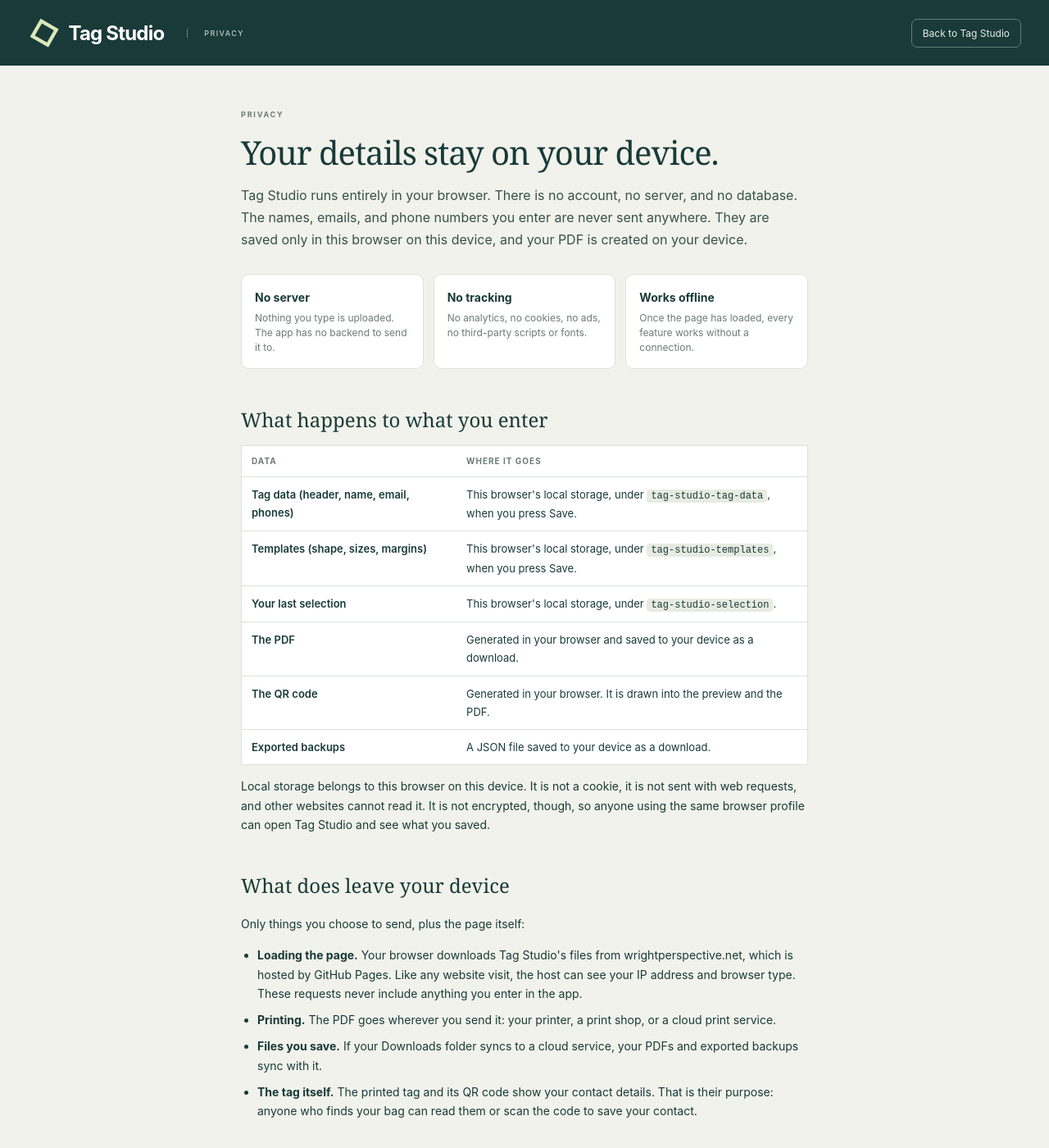
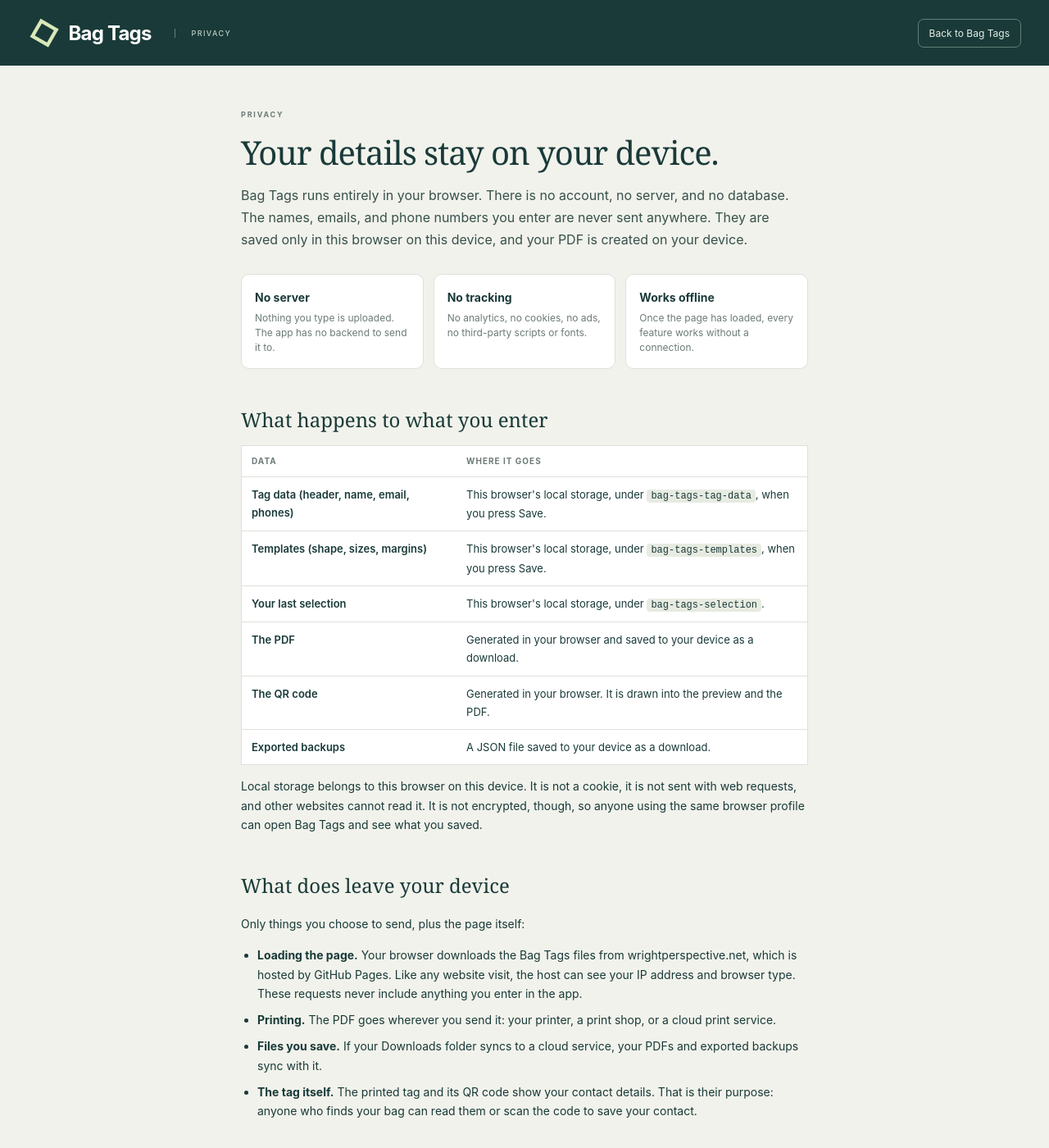
Before and after one commit to jswright61/jswright61.github.io, a Jekyll site: the page bag_tags/privacy.html, which Jekyll copies as it is, in a window 1280 px wide and 1400 px high. Shown: the whole window at 82% size. Built offline with Jekyll 4.4.1, drawn with Linux system fonts in a browser that asks for light colours; some of the changed text lies outside the part shown.

Commit message:
Renames Tag Studio to Bag Tags
Renames the localStorage keys from tag-studio-* to bag-tags-*. On load, data saved under the old keys is moved to the new ones, so existing templates and tag data carry over.

```diff
--- a/bag_tags/core.js
+++ b/bag_tags/core.js
@@ -1,4 +1,4 @@
-/* Tag Studio layout engine. Browser-native; no build step. */
+/* Bag Tags layout engine. Browser-native; no build step. */
 (function(root){
 'use strict';
 const header='REWARD & THANKS FOR RETURN';
@@ -59,7 +59,7 @@ function compute(state,PDF,qrFactory){
 function outline(m){const n=m.n;return m.state.shape==='angled'?[[0,0],[n.topEdge,0],[n.width,(n.height-n.endHeight)/2],[n.width,(n.height+n.endHeight)/2],[n.topEdge,n.height],[0,n.height]]:[[0,0],[n.width,0],[n.width,n.height],[0,n.height]];}
 function qrRuns(m,callback){if(!m.state.qr)return;const mod=m.qrSize/(m.matrix.length+8);for(let r=0;r<m.matrix.length;r++){let c=0;while(c<m.matrix.length){if(!m.matrix[r][c]){c++;continue;}let start=c;while(c<m.matrix.length&&m.matrix[r][c])c++;callback(m.qx+(start+4)*mod,m.qy+(r+4)*mod,(c-start)*mod,mod);}}}
 function cutSegments(m){const a=[],n=m.n;if(!m.state.cutLines)return a;for(let c=0;c<=m.cols;c++)a.push([m.x0+c*n.width,14.4,m.x0+c*n.width,m.ph-14.4]);for(let r=0;r<=m.rows;r++)a.push([14.4,m.y0+r*n.height,m.pw-14.4,m.y0+r*n.height]);if(m.state.shape==='angled')for(let r=0;r<m.rows;r++)for(let c=0;c<m.cols;c++){const x=m.x0+c*n.width,y=m.y0+r*n.height;a.push([x+n.topEdge,y,x+n.width,y+(n.height-n.endHeight)/2],[x+n.topEdge,y+n.height,x+n.width,y+(n.height+n.endHeight)/2]);}return a;}
-function pdfDocument(m){const p=m.pdf;p.setProperties({title:'Luggage tag inserts',subject:'Print at 100% / Actual Size',creator:'Tag Studio'});for(let r=0;r<m.rows;r++)for(let c=0;c<m.cols;c++){const x=m.x0+c*m.n.width,y=m.y0+r*m.n.height;p.setTextColor(0);p.setFillColor(0);for(const l of m.placed){p.setFont('helvetica',l.bold?'bold':'normal');p.setFontSize(m.font);p.text(l.text,x+l.x,y+l.y);}qrRuns(m,(qx,qy,w,h)=>p.rect(x+qx,y+qy,w+.06,h+.06,'F'));if(m.state.shape==='angled'&&m.state.hole){p.setDrawColor(140);p.setLineWidth(.3);p.circle(x+m.n.width-m.n.holeInset,y+m.n.height/2,m.n.holeDiameter/2,'S');}}
+function pdfDocument(m){const p=m.pdf;p.setProperties({title:'Luggage tag inserts',subject:'Print at 100% / Actual Size',creator:'Bag Tags'});for(let r=0;r<m.rows;r++)for(let c=0;c<m.cols;c++){const x=m.x0+c*m.n.width,y=m.y0+r*m.n.height;p.setTextColor(0);p.setFillColor(0);for(const l of m.placed){p.setFont('helvetica',l.bold?'bold':'normal');p.setFontSize(m.font);p.text(l.text,x+l.x,y+l.y);}qrRuns(m,(qx,qy,w,h)=>p.rect(x+qx,y+qy,w+.06,h+.06,'F'));if(m.state.shape==='angled'&&m.state.hole){p.setDrawColor(140);p.setLineWidth(.3);p.circle(x+m.n.width-m.n.holeInset,y+m.n.height/2,m.n.holeDiameter/2,'S');}}
 p.setDrawColor(145);p.setLineWidth(.3);for(const s of cutSegments(m))p.line(...s);return p;}
 root.TagCore={defaults,blankTemplate,blankTagData,template,tagData,tagDataName,tagDataLines,tagDataObject,fieldFor,design,inches,vcard,compute,outline,qrRuns,cutSegments,pdfDocument};
 })(globalThis);
--- a/bag_tags/index.html
+++ b/bag_tags/index.html
@@ -1,7 +1,7 @@
 <!doctype html>
-<html lang="en"><head><meta charset="utf-8"><meta name="viewport" content="width=device-width,initial-scale=1"><meta name="theme-color" content="#153e3d"><title>Tag Studio — a place for every detail</title><link rel="stylesheet" href="style.css"><script defer src="vendor/jspdf.umd.min.js"></script><script defer src="vendor/qrcode.js"></script><script defer src="core.js"></script><script defer src="app.js"></script></head>
+<html lang="en"><head><meta charset="utf-8"><meta name="viewport" content="width=device-width,initial-scale=1"><meta name="theme-color" content="#153e3d"><title>Bag Tags — a place for every detail</title><link rel="stylesheet" href="style.css"><script defer src="vendor/jspdf.umd.min.js"></script><script defer src="vendor/qrcode.js"></script><script defer src="core.js"></script><script defer src="app.js"></script></head>
 <body>
-<header class="topbar"><a class="brand" href="./" aria-label="Tag Studio home"><span class="brand-icon">◇</span> Tag Studio <span class="edition">PERSONAL EDITION</span></a><div class="top-actions"><span id="save-status" class="save-status">Saved in this browser</span><button id="export-design" class="quiet">Export</button><button id="import-design" class="quiet">Import</button><input id="import-file" type="file" accept="application/json,.json" hidden></div></header>
+<header class="topbar"><a class="brand" href="./" aria-label="Bag Tags home"><span class="brand-icon">◇</span> Bag Tags <span class="edition">PERSONAL EDITION</span></a><div class="top-actions"><span id="save-status" class="save-status">Saved in this browser</span><button id="export-design" class="quiet">Export</button><button id="import-design" class="quiet">Import</button><input id="import-file" type="file" accept="application/json,.json" hidden></div></header>
 <main class="workspace"><aside class="controls"><div class="intro"><span class="eyebrow">THE LITTLE DETAILS MATTER</span><h1>Make it yours.</h1><p>A well-made tag. A little peace of mind.</p></div>
 <div class="library"><label class="preset-label" for="template-select">Template</label><div class="picker"><select id="template-select"></select><button id="save-template" class="save-button">Save template</button><button id="delete-template" class="remove" title="Delete template" aria-label="Delete template">×</button></div>
 <label class="preset-label" for="tagdata-select">Tag data</label><div class="picker"><select id="tagdata-select"></select><button id="save-tagdata" class="save-button">Save tag data</button><button id="delete-tagdata" class="remove" title="Delete tag data" aria-label="Delete tag data">×</button></div></div>
--- a/bag_tags/privacy.html
+++ b/bag_tags/privacy.html
@@ -1,11 +1,11 @@
 <!doctype html>
-<html lang="en"><head><meta charset="utf-8"><meta name="viewport" content="width=device-width,initial-scale=1"><meta name="theme-color" content="#153e3d"><title>Tag Studio Privacy</title><meta name="description" content="Tag Studio runs entirely in your browser. Your details are never sent to a server."><link rel="stylesheet" href="style.css"></head>
+<html lang="en"><head><meta charset="utf-8"><meta name="viewport" content="width=device-width,initial-scale=1"><meta name="theme-color" content="#153e3d"><title>Bag Tags Privacy</title><meta name="description" content="Bag Tags runs entirely in your browser. Your details are never sent to a server."><link rel="stylesheet" href="style.css"></head>
 <body>
-<header class="topbar"><a class="brand" href="./" aria-label="Tag Studio home"><span class="brand-icon">◇</span> Tag Studio <span class="edition">PRIVACY</span></a><div class="top-actions"><a class="quiet" href="./">Back to Tag Studio</a></div></header>
+<header class="topbar"><a class="brand" href="./" aria-label="Bag Tags home"><span class="brand-icon">◇</span> Bag Tags <span class="edition">PRIVACY</span></a><div class="top-actions"><a class="quiet" href="./">Back to Bag Tags</a></div></header>
 <main class="doc">
 <span class="eyebrow">PRIVACY</span>
 <h1>Your details stay on your device.</h1>
-<p class="lede">Tag Studio runs entirely in your browser. There is no account, no server, and no database. The names, emails, and phone numbers you enter are never sent anywhere. They are saved only in this browser on this device, and your PDF is created on your device.</p>
+<p class="lede">Bag Tags runs entirely in your browser. There is no account, no server, and no database. The names, emails, and phone numbers you enter are never sent anywhere. They are saved only in this browser on this device, and your PDF is created on your device.</p>
 
 <ul class="promises">
 <li><strong>No server</strong><span>Nothing you type is uploaded. The app has no backend to send it to.</span></li>
@@ -17,19 +17,19 @@
 <div class="table-wrap"><table>
 <thead><tr><th>Data</th><th>Where it goes</th></tr></thead>
 <tbody>
-<tr><td>Tag data (header, name, email, phones)</td><td>This browser's local storage, under <code>tag-studio-tag-data</code>, when you press Save.</td></tr>
-<tr><td>Templates (shape, sizes, margins)</td><td>This browser's local storage, under <code>tag-studio-templates</code>, when you press Save.</td></tr>
-<tr><td>Your last selection</td><td>This browser's local storage, under <code>tag-studio-selection</code>.</td></tr>
+<tr><td>Tag data (header, name, email, phones)</td><td>This browser's local storage, under <code>bag-tags-tag-data</code>, when you press Save.</td></tr>
+<tr><td>Templates (shape, sizes, margins)</td><td>This browser's local storage, under <code>bag-tags-templates</code>, when you press Save.</td></tr>
+<tr><td>Your last selection</td><td>This browser's local storage, under <code>bag-tags-selection</code>.</td></tr>
 <tr><td>The PDF</td><td>Generated in your browser and saved to your device as a download.</td></tr>
 <tr><td>The QR code</td><td>Generated in your browser. It is drawn into the preview and the PDF.</td></tr>
 <tr><td>Exported backups</td><td>A JSON file saved to your device as a download.</td></tr>
 </tbody></table></div>
-<p>Local storage belongs to this browser on this device. It is not a cookie, it is not sent with web requests, and other websites cannot read it. It is not encrypted, though, so anyone using the same browser profile can open Tag Studio and see what you saved.</p>
+<p>Local storage belongs to this browser on this device. It is not a cookie, it is not sent with web requests, and other websites cannot read it. It is not encrypted, though, so anyone using the same browser profile can open Bag Tags and see what you saved.</p>
 
 <h2>What does leave your device</h2>
 <p>Only things you choose to send, plus the page itself:</p>
 <ul>
-<li><strong>Loading the page.</strong> Your browser downloads Tag Studio's files from wrightperspective.net, which is hosted by GitHub Pages. Like any website visit, the host can see your IP address and browser type. These requests never include anything you enter in the app.</li>
+<li><strong>Loading the page.</strong> Your browser downloads the Bag Tags files from wrightperspective.net, which is hosted by GitHub Pages. Like any website visit, the host can see your IP address and browser type. These requests never include anything you enter in the app.</li>
 <li><strong>Printing.</strong> The PDF goes wherever you send it: your printer, a print shop, or a cloud print service.</li>
 <li><strong>Files you save.</strong> If your Downloads folder syncs to a cloud service, your PDFs and exported backups sync with it.</li>
 <li><strong>The tag itself.</strong> The printed tag and its QR code show your contact details. That is their purpose: anyone who finds your bag can read them or scan the code to save your contact.</li>
@@ -51,7 +51,7 @@
 <h2>Check it yourself</h2>
 <p>You don't have to take this page's word for it:</p>
 <ol>
-<li>Open Tag Studio, then turn off Wi-Fi or switch on airplane mode. Editing, saving, PDF download, and import/export all keep working.</li>
+<li>Open Bag Tags, then turn off Wi-Fi or switch on airplane mode. Editing, saving, PDF download, and import/export all keep working.</li>
 <li>Open your browser's developer tools, go to the <strong>Network</strong> tab, and use the app. After the initial page load, no requests are made.</li>
 <li>Read the source. There is no build step, so the files your browser runs are the source: <a href="app.js">app.js</a> and <a href="core.js">core.js</a> (plus the page itself, via View Source), and the two bundled libraries, <a href="vendor/jspdf.umd.min.js">jsPDF</a> and <a href="vendor/qrcode.js">qrcode-generator</a>.</li>
 </ol>
```
Also changed, not shown: bag_tags/README.md (+2 -2 lines), bag_tags/app.js (+5 -3 lines).
